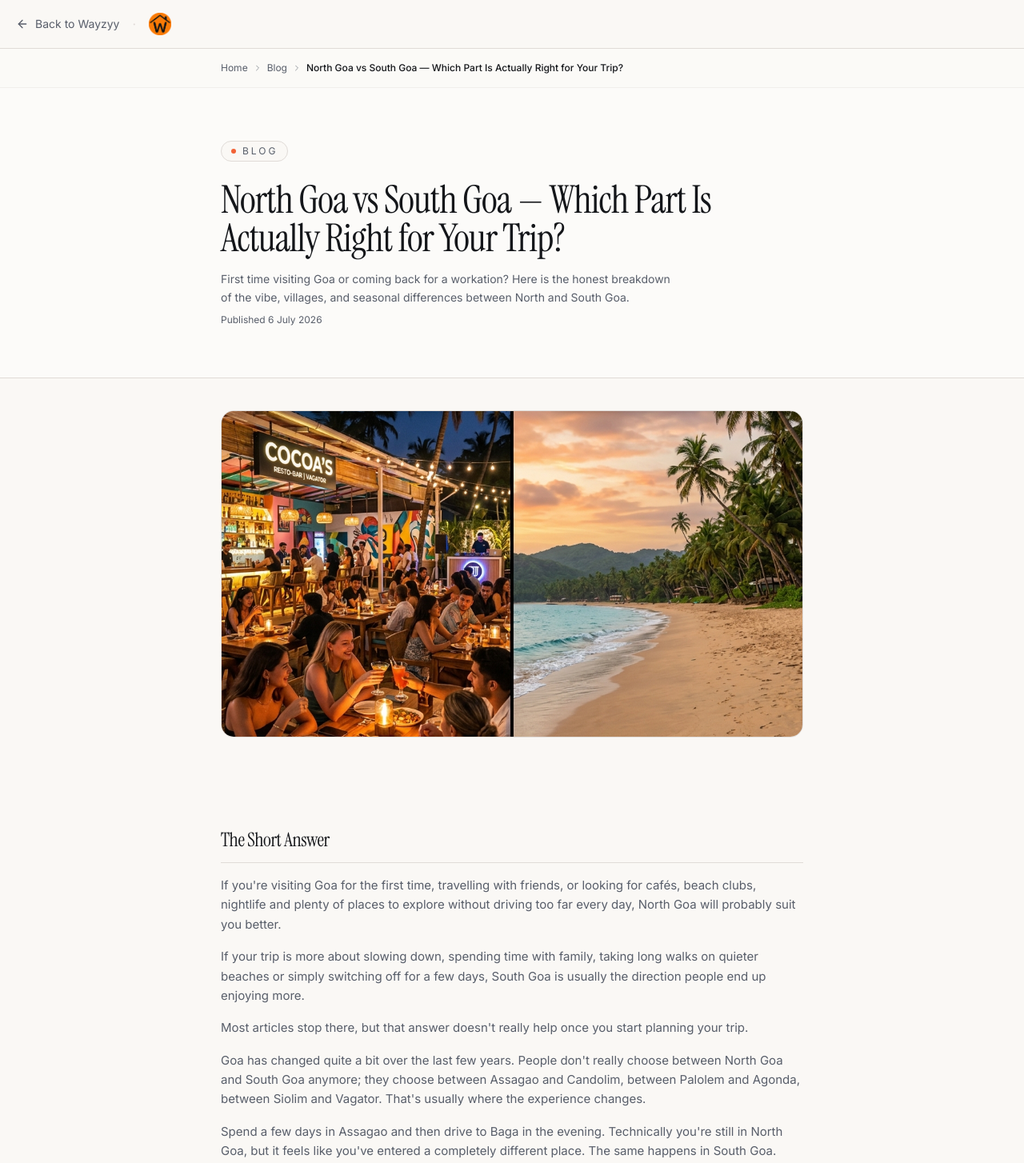
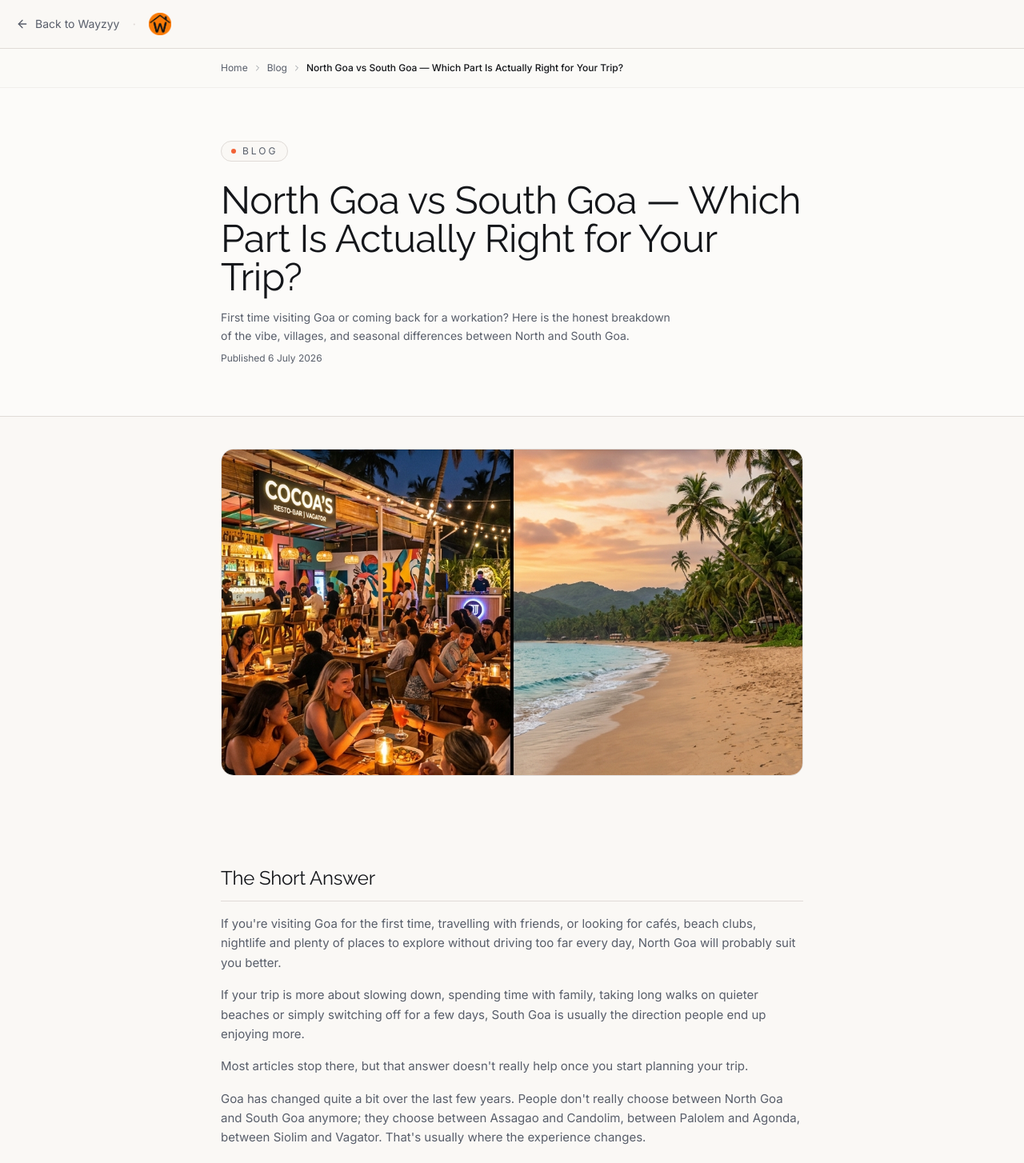
Before and after one commit to wayzyy-project/wayzyy-site, a React (Vite) app: page /blog/north-goa-vs-south-goa-guide in a window 1280 px wide. Shown: the top 1454 px of the page at 80% size. Built offline with nearby package versions, Linux system fonts and the light colour scheme.

Commit message:
style: replace Instrument Serif font with Raleway google font for displays and headings

```diff
--- a/index.html
+++ b/index.html
@@ -26,7 +26,7 @@
     <link rel="preconnect" href="https://fonts.googleapis.com" />
     <link rel="preconnect" href="https://fonts.gstatic.com" crossorigin />
     <link
-      href="https://fonts.googleapis.com/css2?family=Nunito:wght@900&family=Instrument+Serif:ital@0;1&family=Inter:wght@300;400;500;600;700&display=swap"
+      href="https://fonts.googleapis.com/css2?family=Inter:wght@300;400;500;600;700&family=Raleway:ital,wght@0,100..900;1,100..900&display=swap"
       rel="stylesheet"
     />
 
--- a/src/index.css
+++ b/src/index.css
@@ -99,8 +99,9 @@
 
 @layer utilities {
   .font-display {
-    font-family: "Instrument Serif", Georgia, "Times New Roman", serif;
-    letter-spacing: -0.02em;
+    font-family: "Raleway", sans-serif;
+    font-optical-sizing: auto;
+    letter-spacing: -0.01em;
   }
   .text-balance {
     text-wrap: balance;
--- a/tailwind.config.ts
+++ b/tailwind.config.ts
@@ -20,7 +20,7 @@ export default {
 		extend: {
 			fontFamily: {
 				sans: ['"Inter"', "ui-sans-serif", "system-ui", "sans-serif"],
-				display: ['"Instrument Serif"', "Georgia", "serif"],
+				display: ['"Raleway"', "sans-serif"],
 			},
 			colors: {
 				border: "hsl(var(--border))",
```
